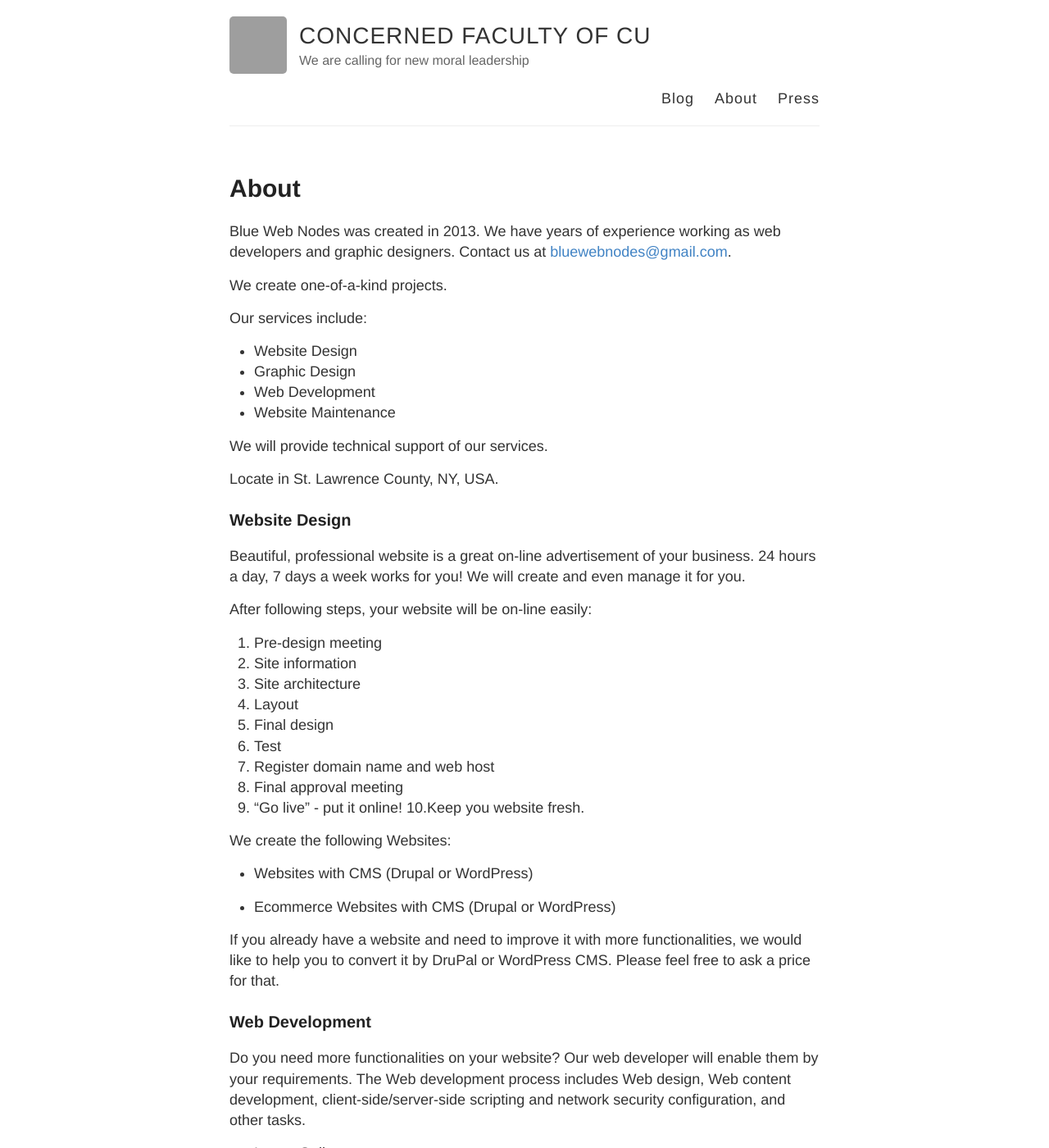
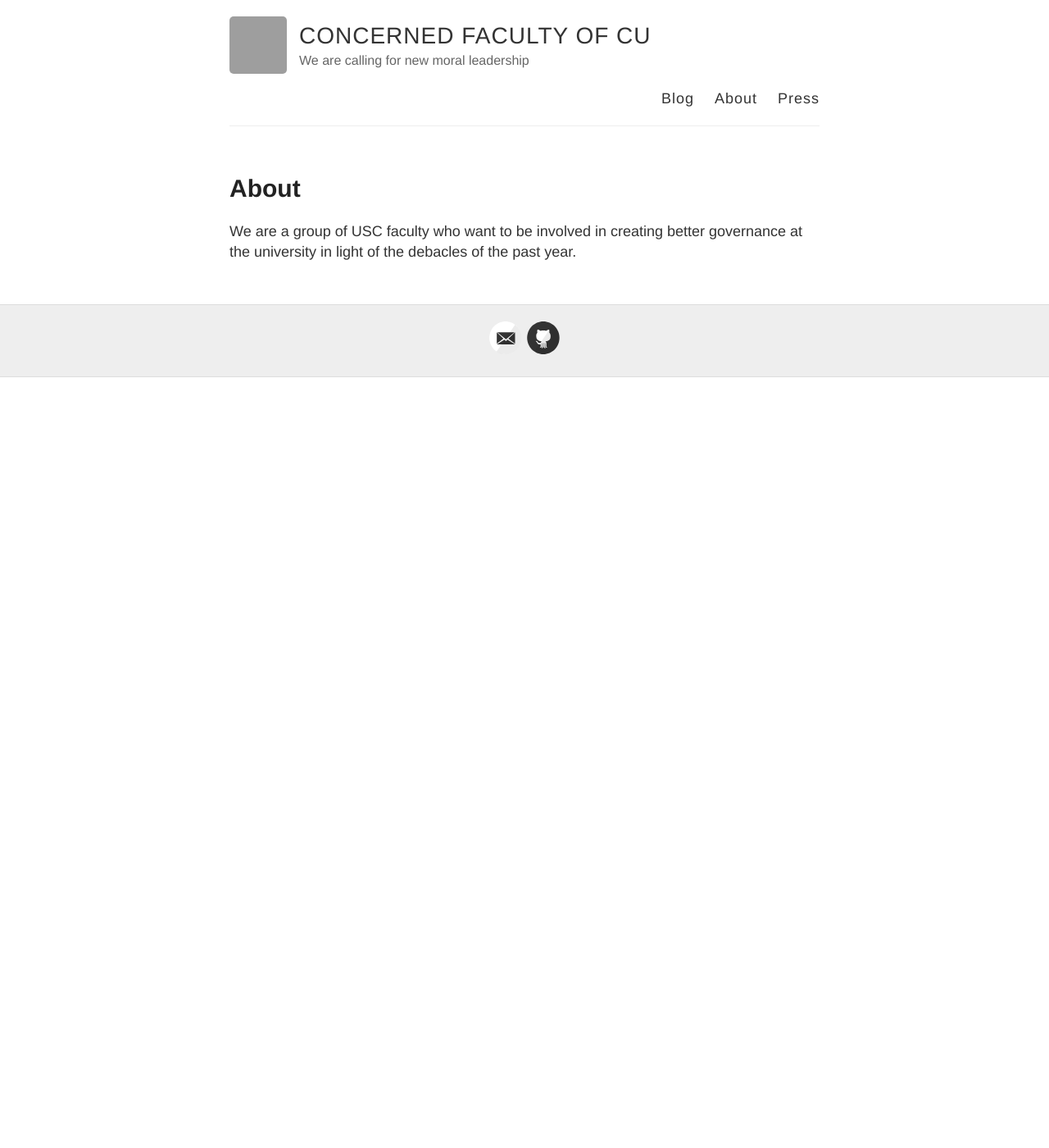
Before and after one commit to concernedFacultyOfCU/concernedfacultyofcu1, a Jekyll site: the page built from about.md, in a window 1280 px wide and 1400 px high. Shown: the whole window at 82% size. Built offline with Jekyll 4.4.1, drawn with Linux system fonts in a browser that asks for light colours; some of the changed text lies outside the part shown; grey boxes are pictures that could not be loaded.

Commit message:
Update about.md

```diff
--- a/about.md
+++ b/about.md
@@ -4,88 +4,4 @@ title: About
 permalink: /about/
 ---
 
-Blue Web Nodes was created in 2013. We have years of experience working as web developers and graphic designers. Contact us at [bluewebnodes@gmail.com](mailto:bluewebnodes@gmail.com).
-
-We create one-of-a-kind projects.
-
-Our services include:
-
-* Website Design
-* Graphic Design
-* Web Development
-* Website Maintenance
-
-We will provide technical support of our services.
-
-Locate in
-St. Lawrence County, NY, USA.
-
-### Website Design
-
-Beautiful, professional website is a great on-line advertisement of your business. 24 hours a day, 7 days a week works for you! We will create and even manage it for you.
-
-After following steps, your website will be on-line easily:
-1. Pre-design meeting
-2. Site information
-3. Site architecture
-4. Layout
-5. Final design
-6. Test
-7. Register domain name and web host
-8. Final approval meeting
-9. “Go live” - put it online!
-10.Keep you website fresh.
-
-We create the following Websites:
-
-* Websites with CMS (Drupal or WordPress)
-
-* Ecommerce Websites with CMS (Drupal or WordPress)
-
-If you already have a website and need to improve it with more functionalities, we would like to help you to convert it by DruPal or WordPress CMS. Please feel free to ask a price for that.
-
-### Web Development
-
-Do you need more functionalities on your website? Our web developer will enable them by your requirements. The Web development process includes Web design, Web content development, client-side/server-side scripting and network security configuration, and other tasks.
-* Image Gallery
-* Image Slide Show
-* Password Policy
-* Log Out Automatically
-* Blog
-* Web Forms
-* Google Analytics
-* Search Filter
-* Your Requirements
-
-### Website Maintenance
-
-We manage your site so you can focus on growing your business or organization. All plans are billed monthly. Enjoy a discount if you pay annually. Our website maintenance services include:
-* System Updates
-* Plug-in Updates
-* Weekly Site Backup
-* Uptime Monitoring
-* Fix breaks from updates
-
-We will be happy to input or update the content on your website, if you need.
-
-### Graphic Design
-
-Beautiful and modern graphic design will improve your business a lot. We usually provide 2-3 versions and 2 reversions to reach what you expect.
-
-Our graphic design services include:
-* Logos
-* Brochures
-* Flyers & Posters
-* Advertisements
-* Gift Certificate Design
-* Business Cards
-* Post Cards
-* Letterhead & Envelopes
-* Folders
-* Hang Tag or Jewelry Tags
-* Photo Editing
-* Others
-
-### Contact us
-
-[bluewebnodes@gmail.com](mailto:bluewebnodes@gmail.com)
+We are a group of USC faculty who want to be involved in creating better governance at the university in light of the debacles of the past year.
```
